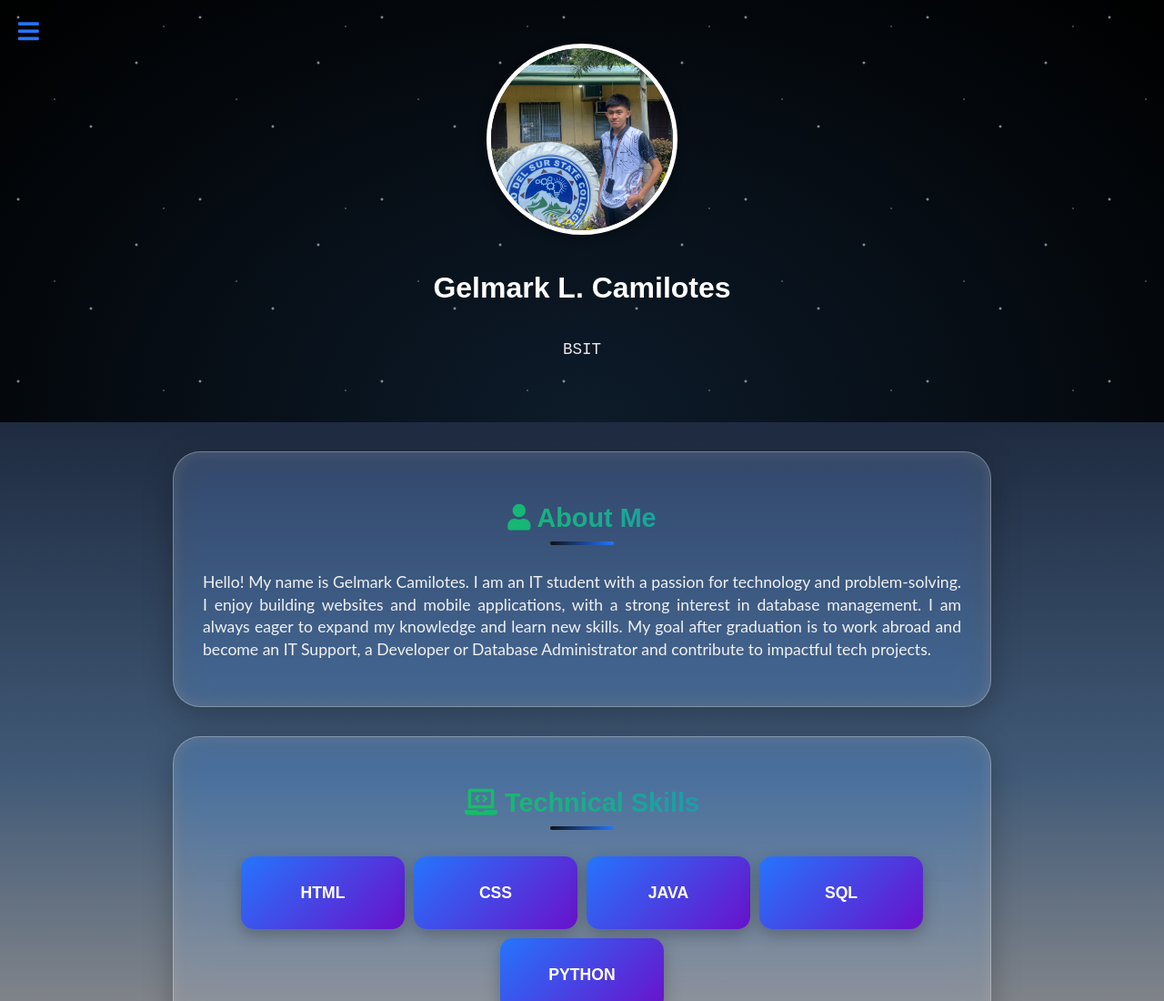
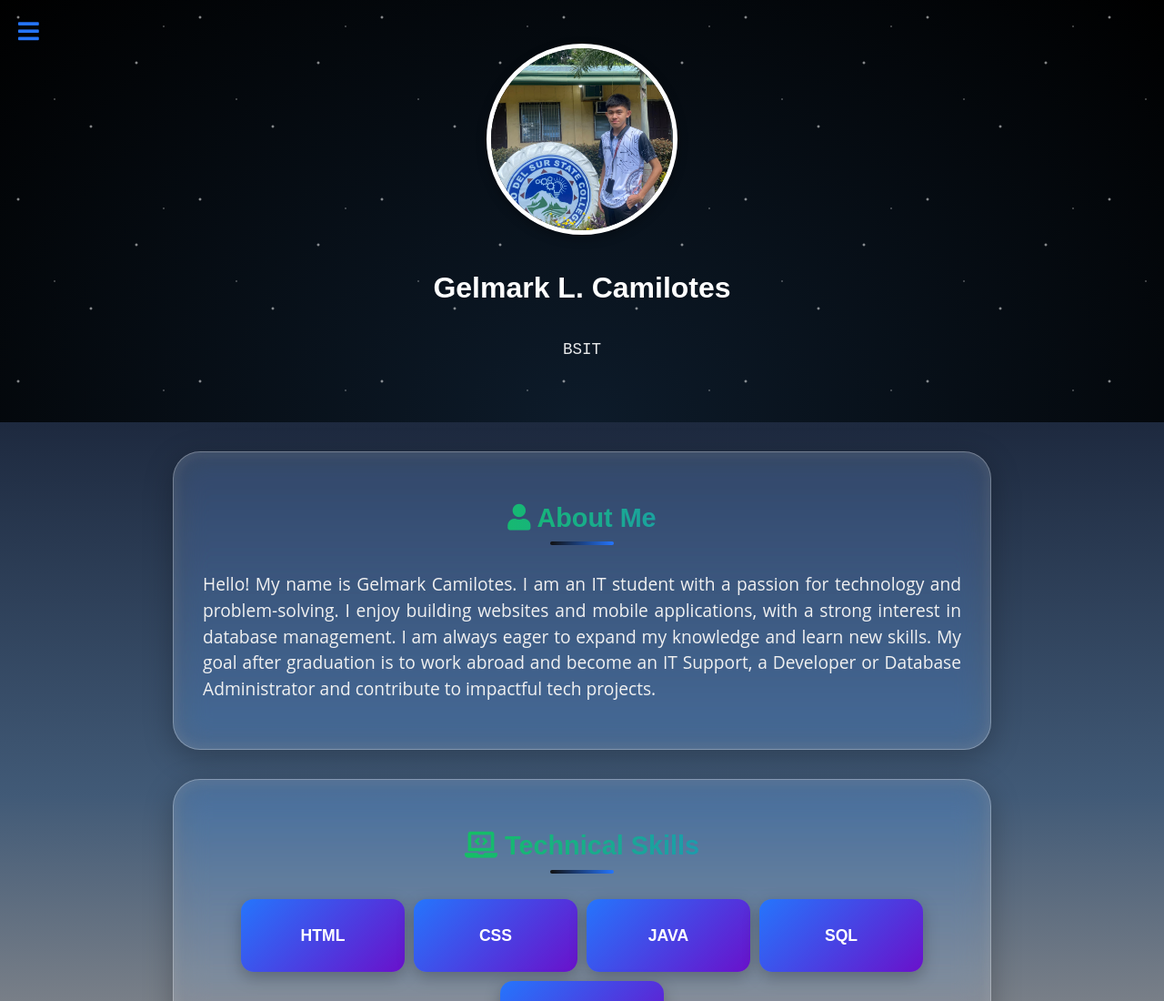
Before and after one commit to JustMark05/MyPortfolio, a plain HTML site: page index.html in a window 1280 px wide. Shown: the top 1100 px of the page at 91% size. Drawn offline with Linux system fonts and the light colour scheme.

Commit message:
Update index.html

```diff
--- a/index.html
+++ b/index.html
@@ -394,10 +394,9 @@ section h2::after {
 }
 #about p {
   text-align: left;
-  font-family: 'Lato', sans-serif;
-  word-spacing: normal;
-  font-size: 1.1rem; /* try 1.1rem or 1.2rem for bigger text */
-  line-height: 1.4; /* makes it more readable */
+  font-family: 'Open Sans', sans-serif;
+  font-size: 1.2rem; /* try 1.1rem or 1.2rem for bigger text */
+  line-height: 1.5; /* makes it more readable */
 }
 
   </style>
```
